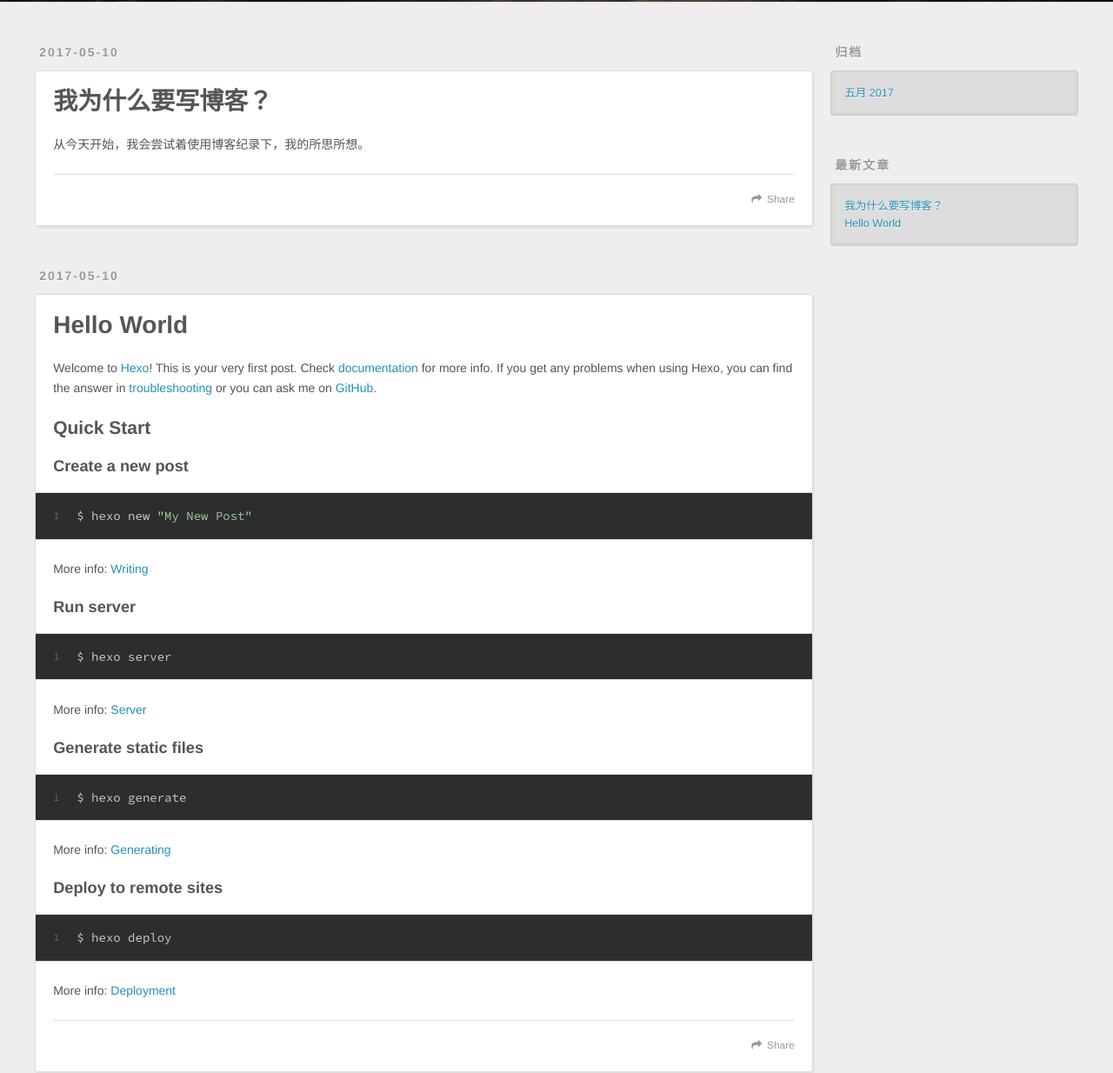
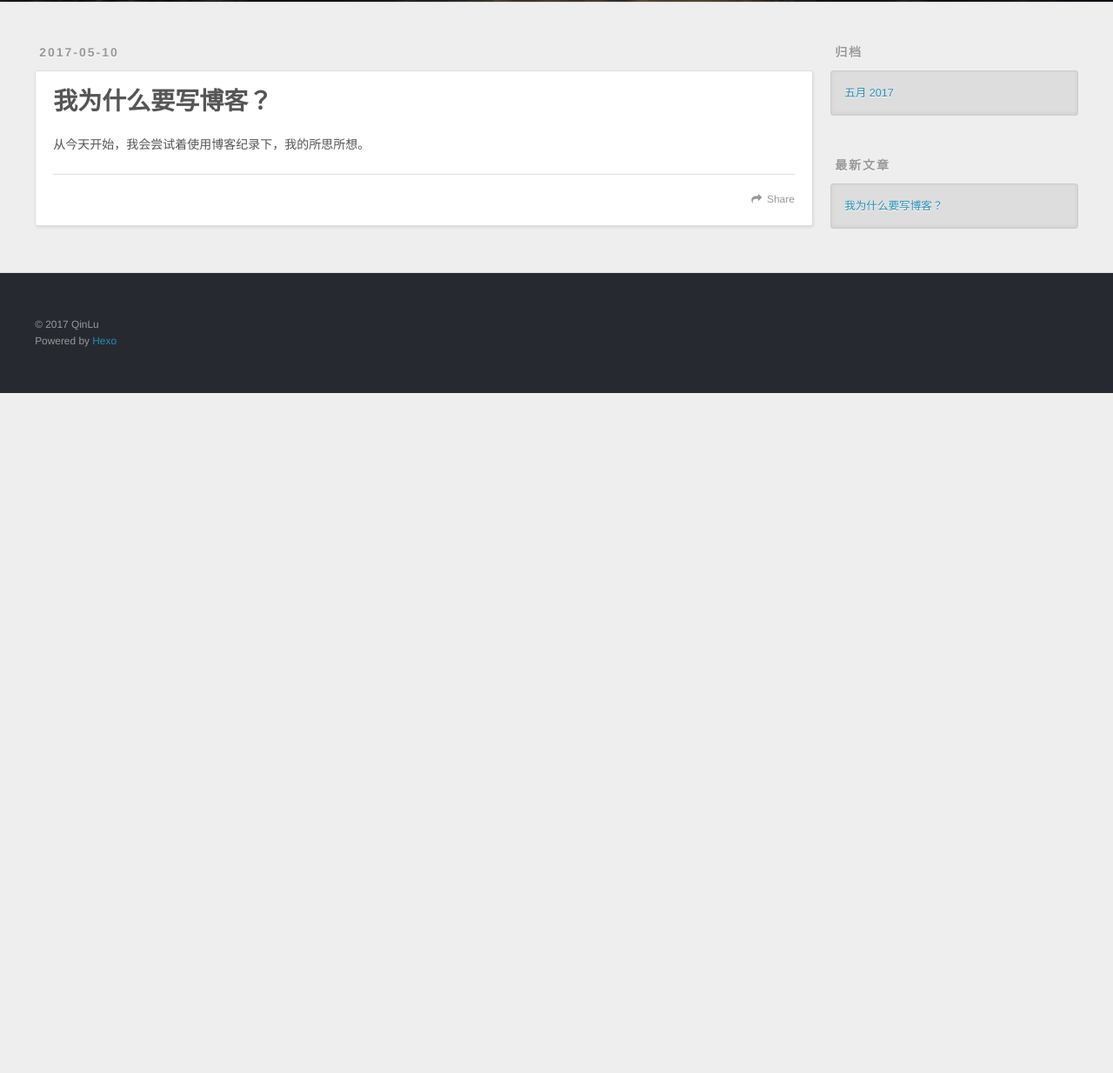
Before and after one commit to lulu002/lulu002.github.io, a plain HTML site: page index.html in a window 1280 px wide. Shown: the part 298-1532 px from the top of the page at 87% size. After the commit the page ends 800 px from the top, so only its background shows below. Drawn offline with nearby package versions, Linux system fonts and the light colour scheme.

Commit message:
Site updated: 2017-05-10 12:10:04

```diff
--- a/index.html
+++ b/index.html
@@ -95,52 +95,7 @@
 
     </div>
     <footer class="article-footer">
-      <a data-url="http://qinu.ren/2017/05/10/我为什么要写博客？/" data-id="cj2ig8ypa0001fmep7fqpj02j" class="article-share-link">Share</a>
-
-
-    </footer>
-  </div>
-
-</article>
-
-
-
-    <article id="post-hello-world" class="article article-type-post" itemscope itemprop="blogPost">
-  <div class="article-meta">
-    <a href="/2017/05/10/hello-world/" class="article-date">
-  <time datetime="2017-05-10T03:31:18.000Z" itemprop="datePublished">2017-05-10</time>
-</a>
-
-  </div>
-  <div class="article-inner">
-
-
-      <header class="article-header">
-
-
-    <h1 itemprop="name">
-      <a class="article-title" href="/2017/05/10/hello-world/">Hello World</a>
-    </h1>
-
-
-      </header>
-
-    <div class="article-entry" itemprop="articleBody">
-
-        <p>Welcome to <a href="https://hexo.io/" target="_blank" rel="external">Hexo</a>! This is your very first post. Check <a href="https://hexo.io/docs/" target="_blank" rel="external">documentation</a> for more info. If you get any problems when using Hexo, you can find the answer in <a href="https://hexo.io/docs/troubleshooting.html" target="_blank" rel="external">troubleshooting</a> or you can ask me on <a href="https://github.com/hexojs/hexo/issues" target="_blank" rel="external">GitHub</a>.</p>
-<h2 id="Quick-Start"><a href="#Quick-Start" class="headerlink" title="Quick Start"></a>Quick Start</h2><h3 id="Create-a-new-post"><a href="#Create-a-new-post" class="headerlink" title="Create a new post"></a>Create a new post</h3><figure class="highlight bash"><table><tr><td class="gutter"><pre><div class="line">1</div></pre></td><td class="code"><pre><div class="line">$ hexo new <span class="string">"My New Post"</span></div></pre></td></tr></table></figure>
-<p>More info: <a href="https://hexo.io/docs/writing.html" target="_blank" rel="external">Writing</a></p>
-<h3 id="Run-server"><a href="#Run-server" class="headerlink" title="Run server"></a>Run server</h3><figure class="highlight bash"><table><tr><td class="gutter"><pre><div class="line">1</div></pre></td><td class="code"><pre><div class="line">$ hexo server</div></pre></td></tr></table></figure>
-<p>More info: <a href="https://hexo.io/docs/server.html" target="_blank" rel="external">Server</a></p>
-<h3 id="Generate-static-files"><a href="#Generate-static-files" class="headerlink" title="Generate static files"></a>Generate static files</h3><figure class="highlight bash"><table><tr><td class="gutter"><pre><div class="line">1</div></pre></td><td class="code"><pre><div class="line">$ hexo generate</div></pre></td></tr></table></figure>
-<p>More info: <a href="https://hexo.io/docs/generating.html" target="_blank" rel="external">Generating</a></p>
-<h3 id="Deploy-to-remote-sites"><a href="#Deploy-to-remote-sites" class="headerlink" title="Deploy to remote sites"></a>Deploy to remote sites</h3><figure class="highlight bash"><table><tr><td class="gutter"><pre><div class="line">1</div></pre></td><td class="code"><pre><div class="line">$ hexo deploy</div></pre></td></tr></table></figure>
-<p>More info: <a href="https://hexo.io/docs/deployment.html" target="_blank" rel="external">Deployment</a></p>
-
-
-    </div>
-    <footer class="article-footer">
-      <a data-url="http://qinu.ren/2017/05/10/hello-world/" data-id="cj2ig8yp50000fmepcuz6fp24" class="article-share-link">Share</a>
+      <a data-url="http://qinu.ren/2017/05/10/我为什么要写博客？/" data-id="cj2igpf2r0001t4epw4nxwywv" class="article-share-link">Share</a>
 
 
     </footer>
@@ -183,10 +138,6 @@
             <a href="/2017/05/10/我为什么要写博客？/">我为什么要写博客？</a>
           </li>
 
-          <li>
-            <a href="/2017/05/10/hello-world/">Hello World</a>
-          </li>
-
       </ul>
     </div>
   </div>
```
Also changed, not shown: 2017/05/10/我为什么要写博客？/index.html (+1 -15 lines), archives/2017/05/index.html (+0 -23 lines), archives/2017/index.html (+0 -23 lines), archives/index.html (+0 -23 lines).
